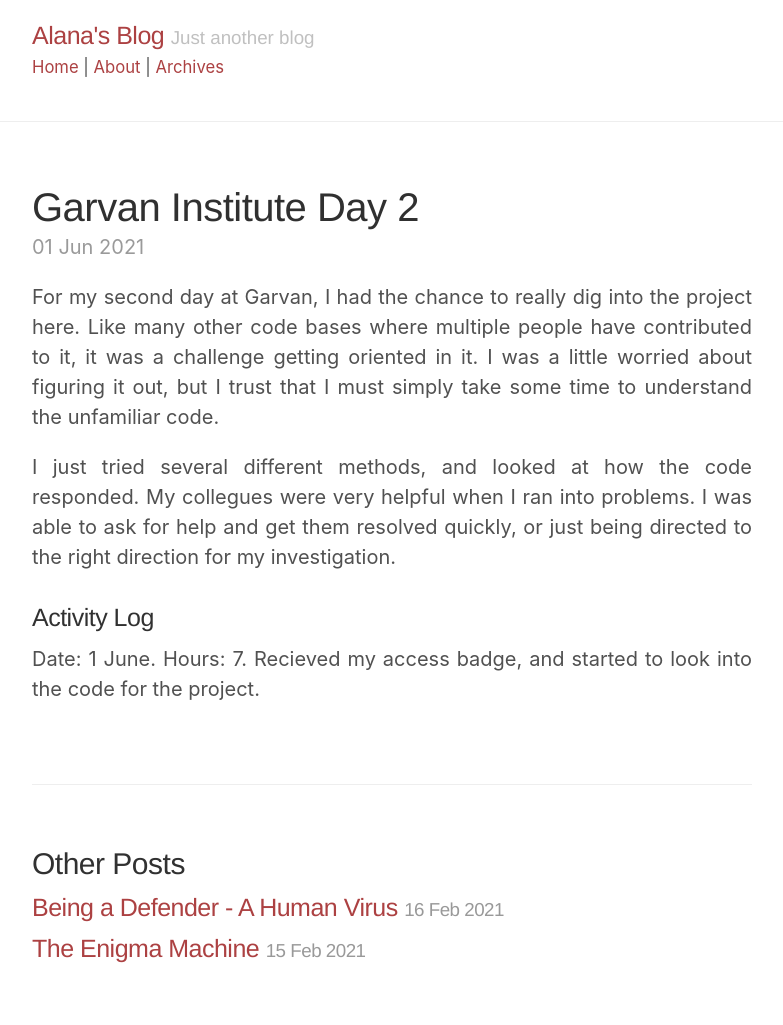
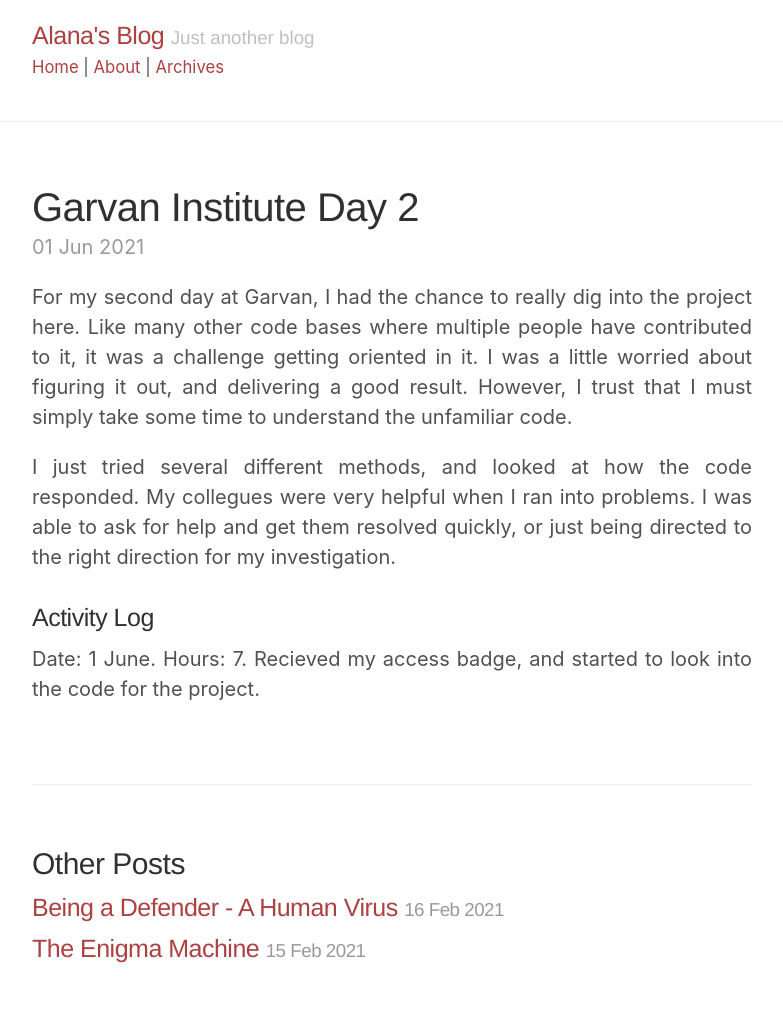
Before and after one commit to Key-Puncher/key-puncher.github.io, a Jekyll site: the page built from _posts/2021-06-01-garvan-day-2.md, in a window 1280 px wide. Shown: the whole page, without its empty margins (248-1031 px from the left). Built offline with Jekyll 4.4.1, drawn with Linux system fonts in a browser that asks for light colours.

Commit message:
Update 2021-06-01-garvan-day-2.md

```diff
--- a/_posts/2021-06-01-garvan-day-2.md
+++ b/_posts/2021-06-01-garvan-day-2.md
@@ -3,7 +3,7 @@ layout: post
 title: Garvan Institute Day 2
 ---
 
-For my second day at Garvan, I had the chance to really dig into the project here. Like many other code bases where multiple people have contributed to it, it was a challenge getting oriented in it. I was a little worried about figuring it out, but I trust that I must simply take some time to understand the unfamiliar code.
+For my second day at Garvan, I had the chance to really dig into the project here. Like many other code bases where multiple people have contributed to it, it was a challenge getting oriented in it. I was a little worried about figuring it out, and delivering a good result. However, I trust that I must simply take some time to understand the unfamiliar code.
 
 I just tried several different methods, and looked at how the code responded. My collegues were very helpful when I ran into problems. I was able to ask for help and get them resolved quickly, or just being directed to the right direction for my investigation.
 
```
